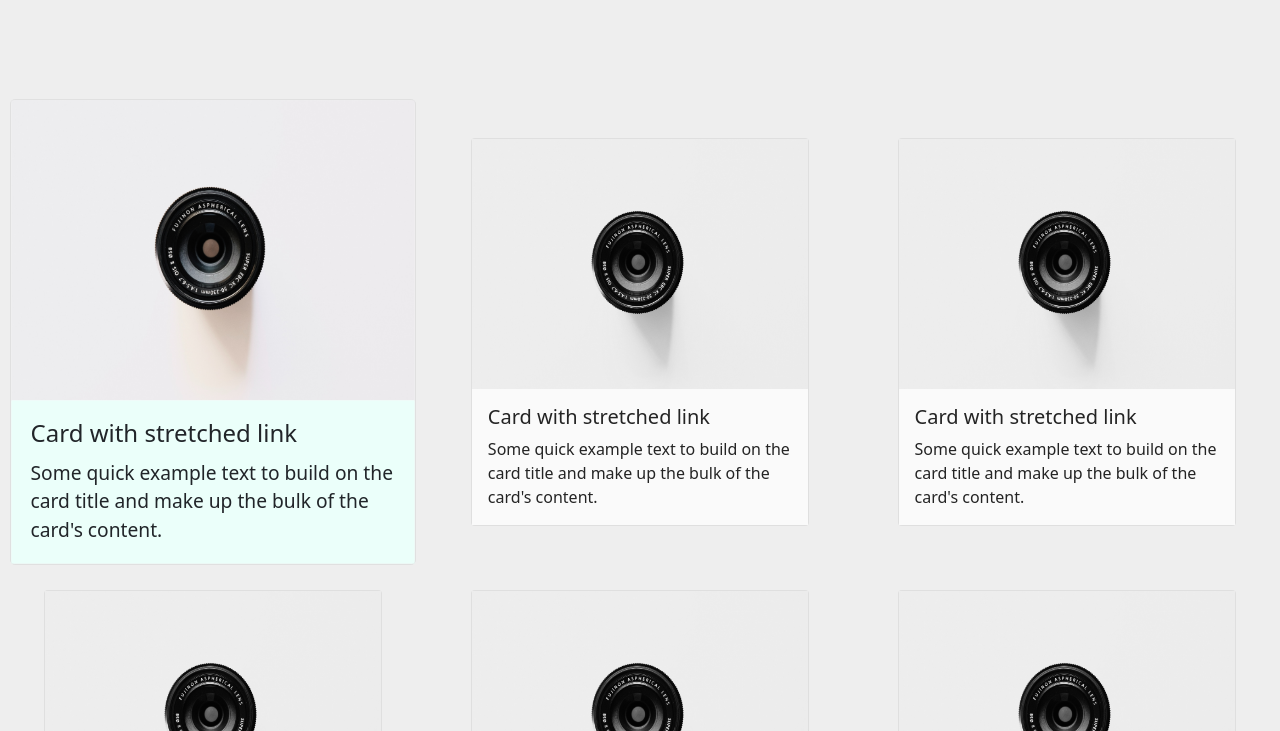
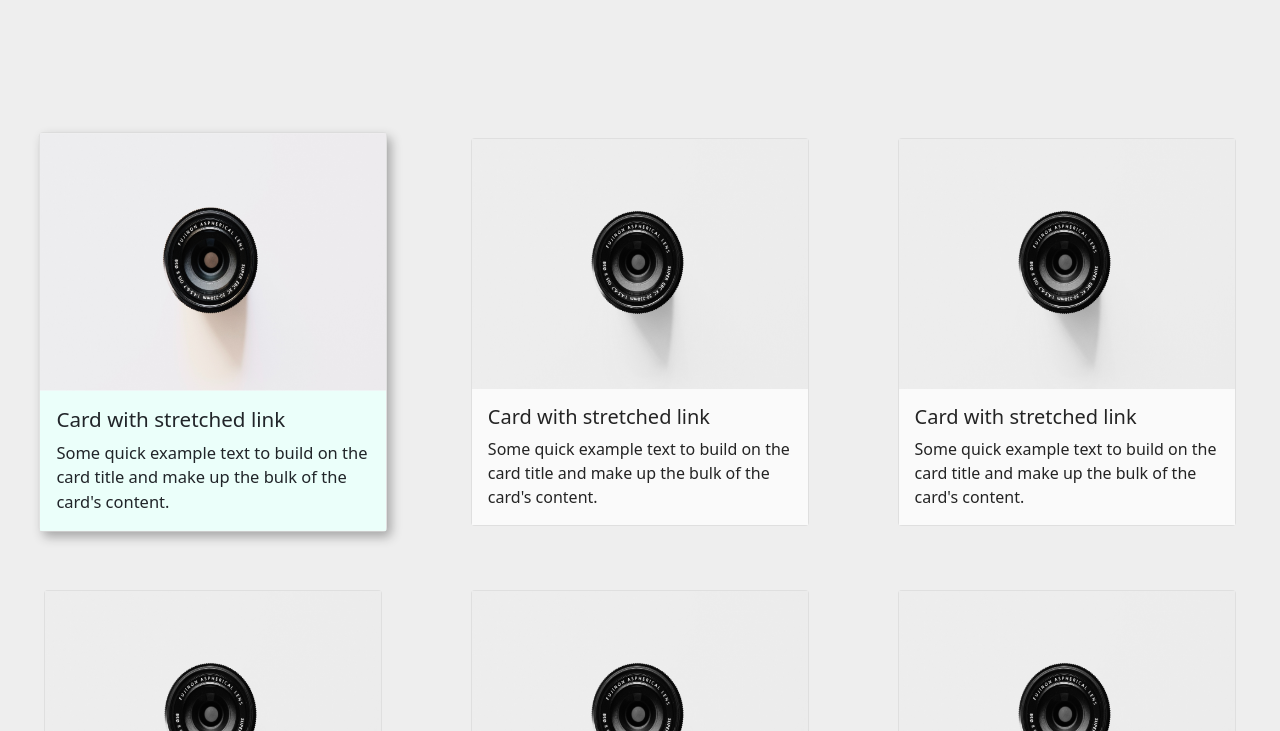
Before and after one commit to manulgahlot/Clinify-Blog, a plain HTML site: page index.html in a window 1280 px wide. In both pictures the pointer is over the element 213 px from the left and 954 px from the top of the page. Shown: the part 623-1354 px from the top of the page. Drawn offline with nearby package versions, Linux system fonts and the light colour scheme.

Commit message:
Updated the card Hover effect

```diff
--- a/styles.css
+++ b/styles.css
@@ -39,14 +39,16 @@ body {
 .card {
   margin: 8%;
   filter: grayscale(100%);
-  transition: 1s;
+  transition: 0.2s;
 }
 
 
 .card:hover {
+  box-shadow: 4px 5px 10px rgba(0, 0, 0, 0.3);
   filter: grayscale(0);
-  transform: scale(1.2);
+  transform: scale(1.03);
 }
+
 
 .blog-img{
   height: 250px;
```
